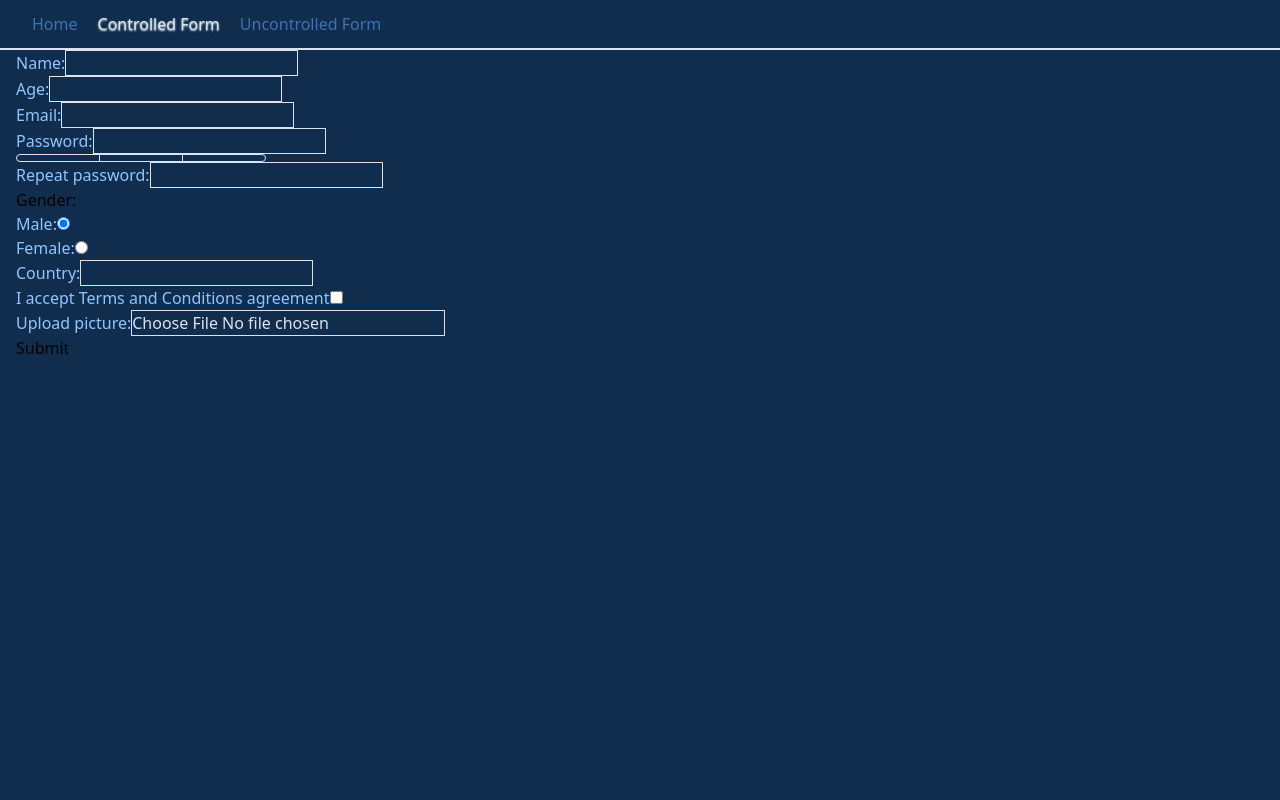
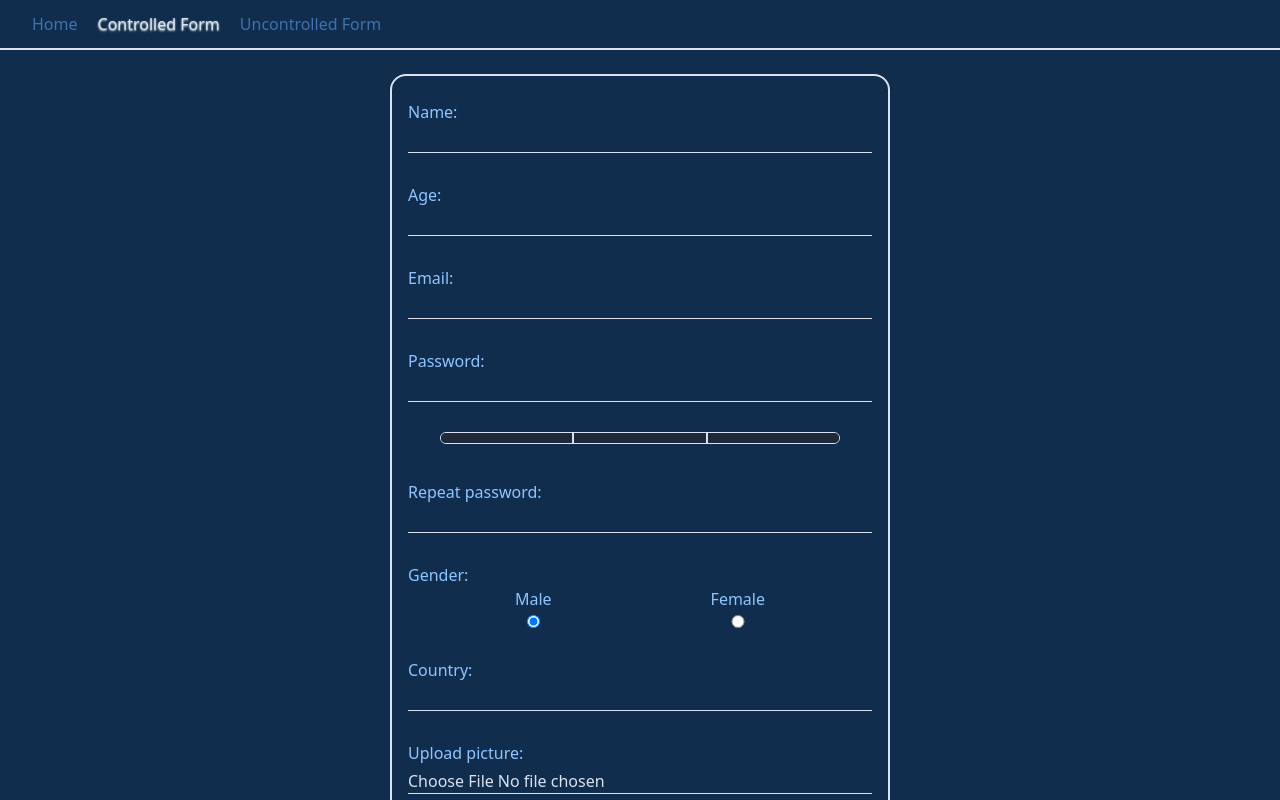
Before and after one commit to adAstra97/react-rs-school, a React (Vite) app: page /controlled in a window 1280 px wide. Shown: the top 800 px of the page. Built offline with nearby package versions, Linux system fonts and the light colour scheme; the HTML template or start-up script is replaced by a standard one.

Commit message:
style: add styles for forms

```diff
--- /dev/null
+++ b/src/components/CountryList/CountryList.tsx
@@ -0,0 +1,13 @@
+import { useAppSelector } from '../../redux/hooks';
+
+export const CountryList = () => {
+  const countries = useAppSelector((store) => store.countries);
+
+  return (
+    <datalist id="country-list">
+      {countries.map((country) => (
+        <option key={country.id} value={country.name} />
+      ))}
+    </datalist>
+  );
+};
--- a/src/components/Forms/ControlledForm/ControlledForm.tsx
+++ b/src/components/Forms/ControlledForm/ControlledForm.tsx
@@ -1,12 +1,13 @@
 import { SubmitHandler, useForm } from 'react-hook-form';
 import { InputField } from '../InputField/InputField';
 import { zodResolver } from '@hookform/resolvers/zod';
-import { FormSchema, TFormSchema } from '../../../utils/FormSchema.zod';
-import { useAppDispatch, useAppSelector } from '../../../redux/hooks';
+import { FormSchema, TFormSchema } from '../../../utils/form-schema.zod';
+import { useAppDispatch } from '../../../redux/hooks';
 import { readFileAsDataURL } from '../../../utils/read-file';
 import { saveForm } from '../../../redux/slices/forms-slice';
 import { useNavigate } from 'react-router';
 import { PasswordStrength } from '../../PasswordStrength/PasswordStrength';
+import { CountryList } from '../../CountryList/CountryList';
 
 export const ControlledForm = () => {
   const {
@@ -22,7 +23,6 @@ export const ControlledForm = () => {
     },
   });
 
-  const countries = useAppSelector((store) => store.countries);
   const dispatch = useAppDispatch();
   const navigate = useNavigate();
   const password = watch('password');
@@ -41,7 +41,10 @@ export const ControlledForm = () => {
   };
 
   return (
-    <form onSubmit={handleSubmit(onSubmit)}>
+    <form
+      className="border-2 border-double border-grey px-4 py-6 rounded-2xl flex flex-col gap-2 w-full max-w-[500px]"
+      onSubmit={handleSubmit(onSubmit)}
+    >
       <InputField
         id="name"
         type="text"
@@ -63,7 +66,7 @@ export const ControlledForm = () => {
         {...register('email')}
         errorMessage={errors.email?.message}
       />
-      <div>
+      <div className="flex flex-col gap-2">
         <InputField
           id="password"
           type="password"
@@ -80,25 +83,25 @@ export const ControlledForm = () => {
         {...register('confirmPassword')}
         errorMessage={errors.confirmPassword?.message}
       />
-      <div>
-        <fieldset>
-          <legend>Gender:</legend>
+      <fieldset>
+        <legend className="text-blue-300">Gender:</legend>
+        <div className="flex justify-between mx-auto max-w-[250px]">
           <InputField
             id="male"
             type="radio"
-            label="Male:"
+            label="Male"
             value="male"
             {...register('gender')}
           />
           <InputField
             id="female"
             type="radio"
-            label="Female:"
+            label="Female"
             value="female"
             {...register('gender')}
           />
-        </fieldset>
-      </div>
+        </div>
+      </fieldset>
       <div>
         <InputField
           type="text"
@@ -108,19 +111,8 @@ export const ControlledForm = () => {
           {...register('country')}
           errorMessage={errors.country?.message}
         />
-        <datalist id="country-list">
-          {countries.map((country) => (
-            <option key={country.id} value={country.name} />
-          ))}
-        </datalist>
+        <CountryList />
       </div>
-      <InputField
-        id="terms"
-        type="checkbox"
-        label="I accept Terms and Conditions agreement"
-        {...register('terms')}
-        errorMessage={errors.terms?.message}
-      />
       <InputField
         id="picture"
         type="file"
@@ -128,7 +120,19 @@ export const ControlledForm = () => {
         {...register('picture')}
         errorMessage={errors.picture?.message}
       />
-      <button type="submit" disabled={isSubmitting || !isValid}>
+      <InputField
+        id="terms"
+        type="checkbox"
+        label="I accept Terms and Conditions agreement"
+        {...register('terms')}
+        classes="flex-row gap-5"
+        errorMessage={errors.terms?.message}
+      />
+      <button
+        type="submit"
+        disabled={isSubmitting || !isValid}
+        className="bg-blue transition-all text-white outline-0 py-2 rounded-sm disabled:cursor-default disabled:opacity-35 mt-5 cursor-pointer hover:shadow-[inset_0_0_14px_0_rgb(0,0,0,0.5)] disabled:hover:shadow-none"
+      >
         {isSubmitting ? 'Loading...' : 'Submit'}
       </button>
     </form>
--- a/src/components/Forms/InputField/InputField.tsx
+++ b/src/components/Forms/InputField/InputField.tsx
@@ -4,15 +4,22 @@ interface Props extends InputHTMLAttributes<HTMLInputElement> {
   id: string;
   label: string;
   errorMessage?: string;
+  classes?: string;
 }
 
-export const InputField = ({ id, label, errorMessage, ...rest }: Props) => {
+export const InputField = ({
+  id,
+  label,
+  errorMessage,
+  classes,
+  ...rest
+}: Props) => {
   const generatedId = useId();
   const inputId = id ?? generatedId;
 
   return (
-    <div>
-      <div>
+    <div className="flex flex-col gap-0.5">
+      <div className={`flex flex-col gap-1 ${classes}`}>
         <label htmlFor={inputId} className="text-blue-300">
           {label}
         </label>
@@ -20,10 +27,16 @@ export const InputField = ({ id, label, errorMessage, ...rest }: Props) => {
           id={inputId}
           autoComplete="off"
           {...rest}
-          className="text-grey border-1"
+          className="text-grey border-b-1 outline-0"
         />
       </div>
-      {errorMessage && <span className="text-error">{errorMessage}</span>}
+      <div className="h-5 flex items-center justify-center">
+        {errorMessage && (
+          <span className="text-error inline-block text-sm">
+            {errorMessage}
+          </span>
+        )}
+      </div>
     </div>
   );
 };
--- a/src/components/Forms/UncontrolledForm/UncontrolledForm.tsx
+++ b/src/components/Forms/UncontrolledForm/UncontrolledForm.tsx
@@ -1,19 +1,19 @@
 import { useNavigate } from 'react-router';
 import { useState } from 'react';
 import { z } from 'zod';
-import { useAppDispatch, useAppSelector } from '../../../redux/hooks';
+import { useAppDispatch } from '../../../redux/hooks';
 import { InputField } from '../InputField/InputField';
 import { PasswordStrength } from '../../PasswordStrength/PasswordStrength';
-import { FormSchema } from '../../../utils/FormSchema.zod';
+import { FormSchema } from '../../../utils/form-schema.zod';
 import { readFileAsDataURL } from '../../../utils/read-file';
 import { saveForm } from '../../../redux/slices/forms-slice';
+import { CountryList } from '../../CountryList/CountryList';
 
 export const UncontrolledForm = () => {
   const [errors, setErrors] = useState<Record<string, string>>({});
   const [isSubmitting, setIsSubmitting] = useState(false);
   const [passwordStrength, setPasswordStrength] = useState('');
 
-  const countries = useAppSelector((store) => store.countries);
   const dispatch = useAppDispatch();
   const navigate = useNavigate();
 
@@ -59,7 +59,10 @@ export const UncontrolledForm = () => {
   };
 
   return (
-    <form onSubmit={handleSubmit}>
+    <form
+      className="border-2 border-double border-grey px-4 py-6 rounded-2xl flex flex-col gap-2 w-full max-w-[500px]"
+      onSubmit={handleSubmit}
+    >
       <InputField
         id="name"
         type="text"
@@ -81,7 +84,7 @@ export const UncontrolledForm = () => {
         name="email"
         errorMessage={errors.email}
       />
-      <div>
+      <div className="flex flex-col gap-2">
         <InputField
           id="password"
           type="password"
@@ -98,13 +101,13 @@ export const UncontrolledForm = () => {
         name="confirmPassword"
         errorMessage={errors.confirmPassword}
       />
-      <div>
-        <fieldset>
-          <legend>Gender:</legend>
+      <fieldset>
+        <legend className="text-blue-300">Gender:</legend>
+        <div className="flex justify-between mx-auto max-w-[250px]">
           <InputField
             id="male"
             type="radio"
-            label="Male:"
+            label="Male"
             value="male"
             name="gender"
             defaultChecked
@@ -112,12 +115,12 @@ export const UncontrolledForm = () => {
           <InputField
             id="female"
             type="radio"
-            label="Female:"
+            label="Female"
             value="female"
             name="gender"
           />
-        </fieldset>
-      </div>
+        </div>
+      </fieldset>
       <div>
         <InputField
           type="text"
@@ -127,19 +130,8 @@ export const UncontrolledForm = () => {
           name="country"
           errorMessage={errors.country}
         />
-        <datalist id="country-list">
-          {countries.map((country) => (
-            <option key={country.id} value={country.name} />
-          ))}
-        </datalist>
+        <CountryList />
       </div>
-      <InputField
-        id="terms"
-        type="checkbox"
-        label="I accept Terms and Conditions agreement"
-        name="terms"
-        errorMessage={errors.terms}
-      />
       <InputField
         id="picture"
         type="file"
@@ -147,7 +139,19 @@ export const UncontrolledForm = () => {
         name="picture"
         errorMessage={errors.picture}
       />
-      <button type="submit" disabled={isSubmitting}>
+      <InputField
+        id="terms"
+        type="checkbox"
+        label="I accept Terms and Conditions agreement"
+        name="terms"
+        classes="flex-row gap-5"
+        errorMessage={errors.terms}
+      />
+      <button
+        type="submit"
+        disabled={isSubmitting}
+        className="bg-blue transition-all text-white outline-0 py-2 rounded-sm disabled:cursor-default disabled:opacity-35 mt-5 cursor-pointer hover:shadow-[inset_0_0_14px_0_rgb(0,0,0,0.5)] disabled:hover:shadow-none"
+      >
         {isSubmitting ? 'Loading...' : 'Submit'}
       </button>
     </form>
--- a/src/components/PasswordStrength/PasswordStrength.tsx
+++ b/src/components/PasswordStrength/PasswordStrength.tsx
@@ -8,40 +8,47 @@ export const PasswordStrength = ({ password }: { password: string }) => {
       case '':
         return (
           <>
-            <span className="border-r-grey border-r-1 h-2 flex-1"></span>
-            <span className="border-r-grey border-r-1 h-2 flex-1"></span>
-            <span className="h-2 flex-1"></span>
+            <span className="border-r-grey border-r-2 h-3 flex-1 bg-gray-800"></span>
+            <span className="border-r-grey border-r-2 h-3 flex-1 bg-gray-800"></span>
+            <span className="h-3 flex-1 bg-gray-800"></span>
           </>
         );
       case 'Weak':
         return (
           <>
-            <span className="border-r-grey border-r-1 h-2 flex-1 bg-error"></span>
-            <span className="border-r-grey border-r-1 h-2 flex-1"></span>
-            <span className="h-2 flex-1"></span>
+            <span className="border-r-grey border-r-2 h-3 flex-1 bg-error"></span>
+            <span className="border-r-grey border-r-2 h-3 flex-1 bg-gray-800"></span>
+            <span className="h-3 flex-1 bg-gray-800"></span>
           </>
         );
       case 'Medium':
         return (
           <>
-            <span className="border-r-grey border-r-1 h-2 flex-1 bg-amber-200"></span>
-            <span className="border-r-grey border-r-1 h-2 flex-1 bg-amber-200"></span>
-            <span className="h-2 flex-1"></span>
+            <span className="border-r-grey border-r-2 h-3 flex-1 bg-amber-200"></span>
+            <span className="border-r-grey border-r-2 h-3 flex-1 bg-amber-200"></span>
+            <span className="h-3 flex-1 bg-gray-800"></span>
           </>
         );
       case 'Strong':
         return (
           <>
-            <span className="border-r-grey border-r-1 h-2 flex-1 bg-green-400"></span>
-            <span className="border-r-grey border-r-1 h-2 flex-1 bg-green-400"></span>
-            <span className="h-2 flex-1 bg-green-400 border-r-green-400 border-r-1"></span>
+            <span className="border-r-grey border-r-2 h-3 flex-1 bg-green-400"></span>
+            <span className="border-r-grey border-r-2 h-3 flex-1 bg-green-400"></span>
+            <span className="h-3 flex-1 bg-green-400 border-r-green-400 border-r-2"></span>
           </>
         );
     }
   };
   return (
-    <div className="h-2 border-1 border-grey rounded-2xl flex max-w-[250px] overflow-hidden">
-      {renderIndicator()}
+    <div className="flex flex-col gap-1 items-center">
+      <div className="h-3 border-1 border-grey rounded-2xl flex w-full max-w-[400px] overflow-hidden">
+        {renderIndicator()}
+      </div>
+      <span
+        className={`${strength?.length ? 'opacity-100' : 'opacity-0'} text-light`}
+      >
+        Password is {strength}
+      </span>
     </div>
   );
 };
--- a/src/index.css
+++ b/src/index.css
@@ -20,6 +20,11 @@
   -moz-osx-font-smoothing: grayscale;
 }
 
+html {
+  margin-right: calc(-1 * (100vw - 100%));
+  overflow-x: hidden;
+}
+
 body {
   @apply m-0 min-w-[320px] min-h-screen bg-dark-blue;
 }
--- a/src/pages/ControlledFormPage.tsx
+++ b/src/pages/ControlledFormPage.tsx
@@ -1,7 +1,11 @@
 import { ControlledForm } from '../components';
 
 const ControlledFormPage = () => {
-  return <ControlledForm />;
+  return (
+    <div className="min-h-[calc(100vh-90px)] flex justify-center items-center py-6">
+      <ControlledForm />
+    </div>
+  );
 };
 
 export default ControlledFormPage;
--- a/src/pages/MainPage.tsx
+++ b/src/pages/MainPage.tsx
@@ -39,7 +39,9 @@ const MainPage = () => {
           ))}
         </ul>
       ) : (
-        <span>No forms found</span>
+        <div className="min-h-[calc(100vh-120px)] flex justify-center items-center">
+          <span className="text-grey text-2xl">No cards found</span>
+        </div>
       )}
     </main>
   );
--- a/src/pages/NotFoundPage.tsx
+++ b/src/pages/NotFoundPage.tsx
@@ -1,5 +1,9 @@
 const NotFoundPage = () => {
-  return <div>NotFoundPage</div>;
+  return (
+    <div className="min-h-screen flex justify-center items-center">
+      <span className="text-grey text-9xl">404</span>
+    </div>
+  );
 };
 
 export default NotFoundPage;
--- a/src/pages/UncontrolledFormPage.tsx
+++ b/src/pages/UncontrolledFormPage.tsx
@@ -1,7 +1,11 @@
 import { UncontrolledForm } from '../components';
 
 const UncontrolledFormPage = () => {
-  return <UncontrolledForm />;
+  return (
+    <div className="min-h-[calc(100vh-90px)] flex justify-center items-center py-6">
+      <UncontrolledForm />
+    </div>
+  );
 };
 
 export default UncontrolledFormPage;
--- a/src/redux/slices/forms-slice.ts
+++ b/src/redux/slices/forms-slice.ts
@@ -1,5 +1,5 @@
 import { createSlice, PayloadAction } from '@reduxjs/toolkit';
-import { TFormSchema } from '../../utils/FormSchema.zod';
+import { TFormSchema } from '../../utils/form-schema.zod';
 
 export type StoredForm = Omit<TFormSchema, 'picture'> & {
   picture: string;
--- a/src/utils/FormSchema.zod.ts
+++ b/src/utils/form-schema.zod.ts
@@ -56,7 +56,6 @@ export const FormSchema = z
     picture: z
       .custom<FileList>()
       .transform((files) => files?.[0])
-      .refine((file) => !!file, 'Picture is required')
       .refine(
         (file) => file?.size <= MAX_FILE_SIZE,
         'File size must be less than 2MB'
```
